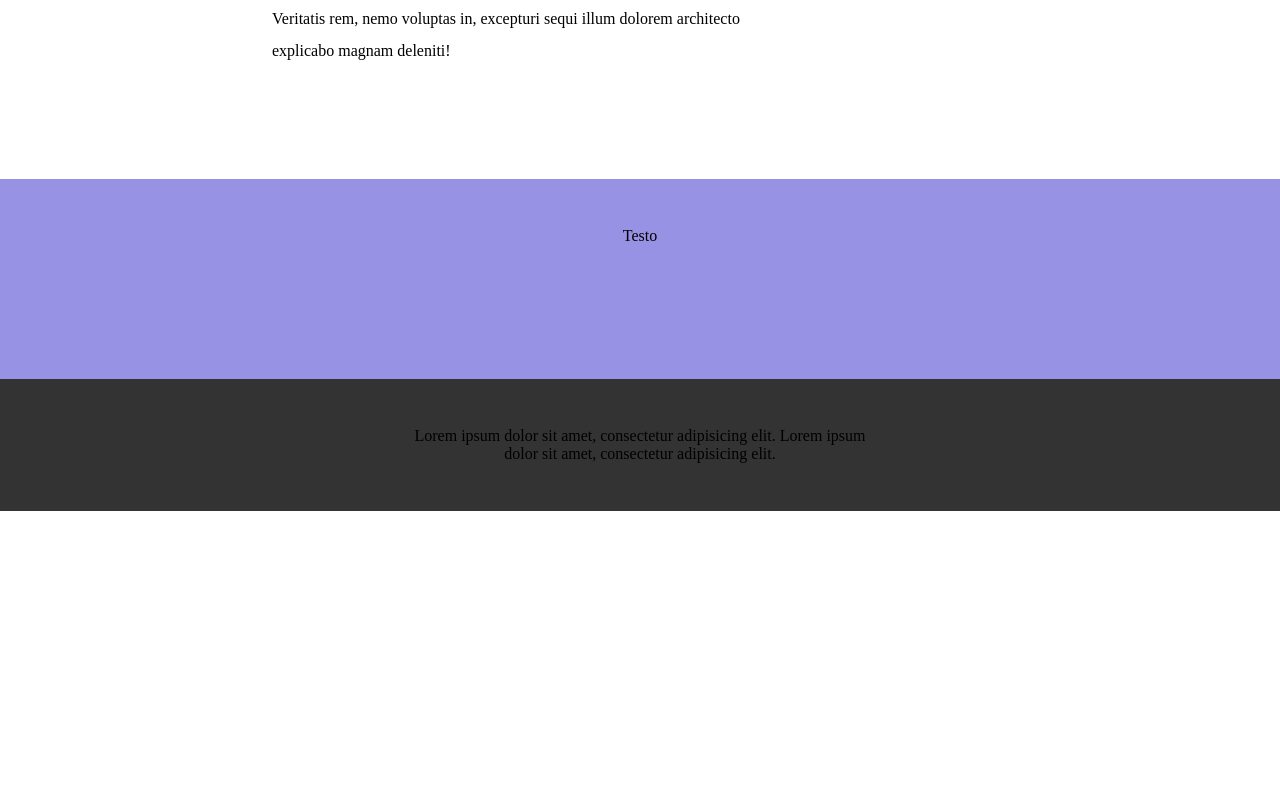
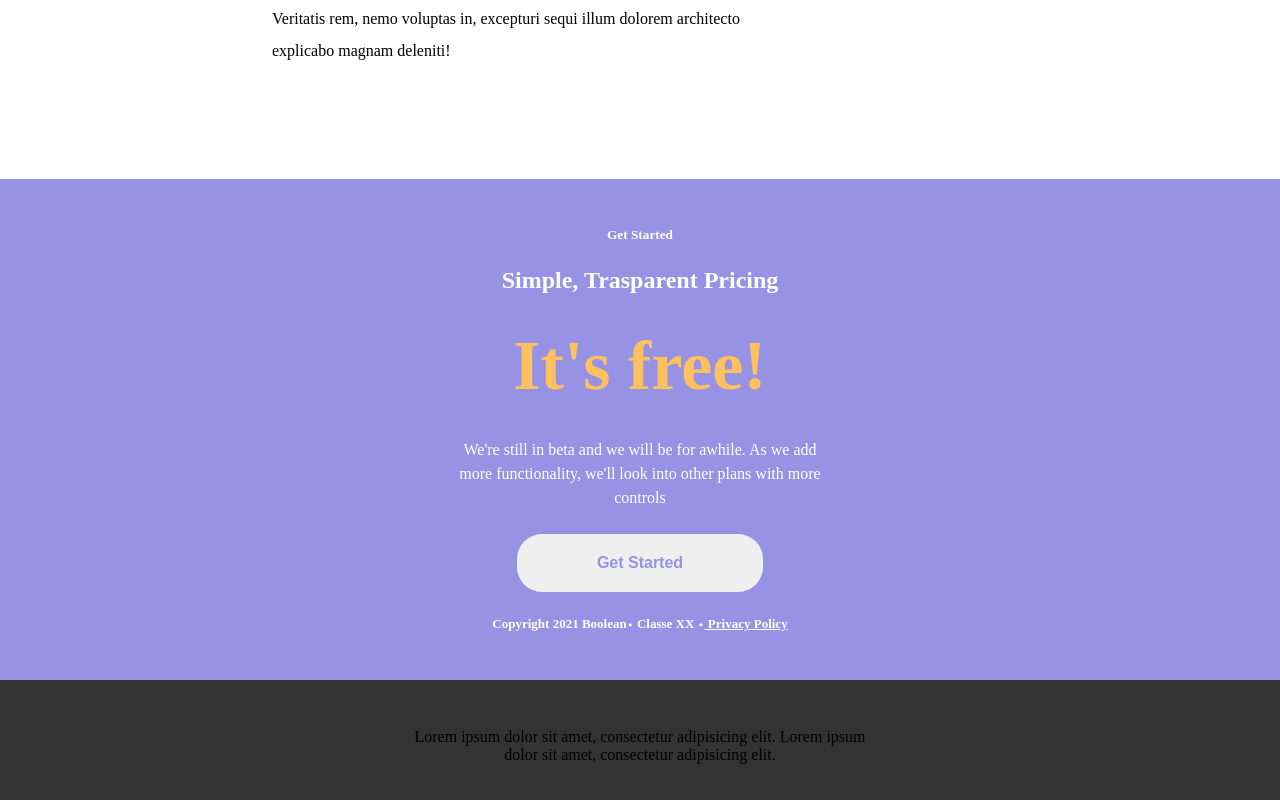
Before and after one commit to Luca10992/htmlcss-responsive-layout, a plain HTML site: page index.html in a window 1280 px wide. Shown: the part 3965-4765 px from the top of the page. Before the commit the page ends 4476 px from the top, so only its background shows below. Drawn offline with Linux system fonts and the light colour scheme.

Commit message:
feat. add section 6 content

```diff
--- a/css/responsive.css
+++ b/css/responsive.css
@@ -105,6 +105,7 @@
         right: 50px;
     }
 
+    /* SECTION 6 */
 
 
 }
--- a/css/style.css
+++ b/css/style.css
@@ -413,16 +413,52 @@ ul {
 
 #section_6 {
     background-color: var(--primary-color);
+    color: white;
 
     /* DEBUG */
     min-height: 200px;
 }
 
 #section_6 .container {
-    width: 50%;
+    max-width: 400px;
     min-width: 300px;
     text-align: center;
-    padding: 3rem 0;
+    padding: 3rem 1rem;
+}
+
+#section_6 h1 {
+    padding: 2rem 0;
+    color: #FDC15F;
+    font-size: 70px;
+}
+
+#section_6 h2 {
+    padding-top: 1.5rem;
+}
+
+#section_6 p {
+    line-height: 1.5rem;
+}
+
+#section_6 .btn {
+    margin: 1.5rem 0;
+    padding: 1.25rem 5rem;
+    font-size: medium;
+    color: var(--primary-color);
+}
+
+#section_6 a {
+    color: white;
+}
+
+.fa-circle {
+    font-size: 3px;
+    vertical-align: middle;
+    padding: 0 2px;
+}
+
+#section_6 h6 {
+    font-size: 13px;
 }
 
 /* !FOOTER */
--- a/index.html
+++ b/index.html
@@ -225,7 +225,12 @@
             <!-- Section 6 -->
             <div id="section_6">
                 <div class="container">
-                    <p>Testo</p>
+                    <h5>Get Started</h5>
+                    <h2>Simple, Trasparent Pricing</h2>
+                    <h1>It's free!</h1>
+                    <p>We're still in beta and we will be for awhile. As we add more functionality, we'll look into other plans with more controls</p>
+                    <button class="btn"><strong>Get Started</strong></button>
+                    <h6>Copyright 2021 Boolean<i class="fa-solid fa-circle"></i>  Classe XX  <i class="fa-solid fa-circle"></i><a href="#">  Privacy Policy</a></h6>
                 </div>
             </div>
     </main>
```
